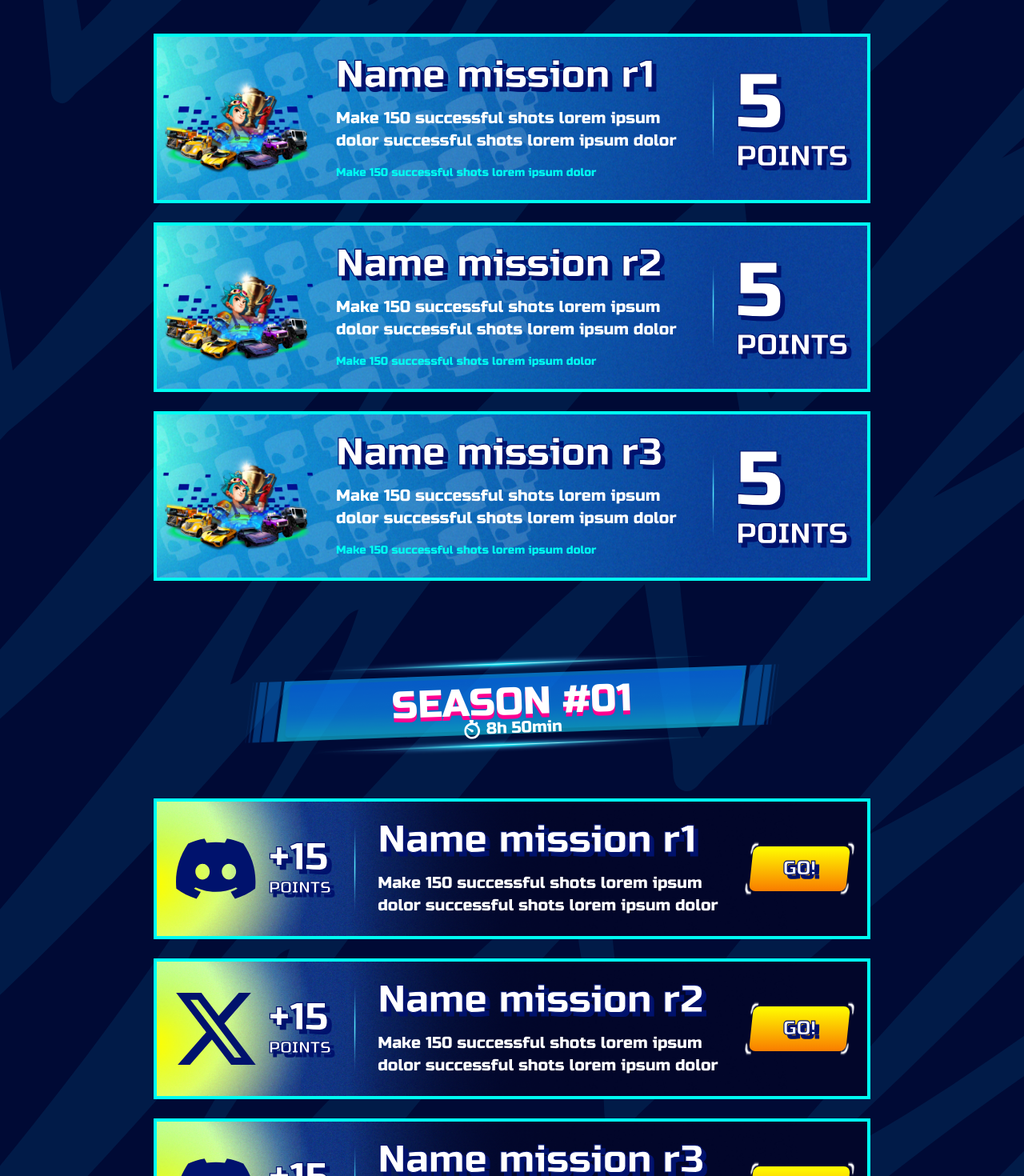
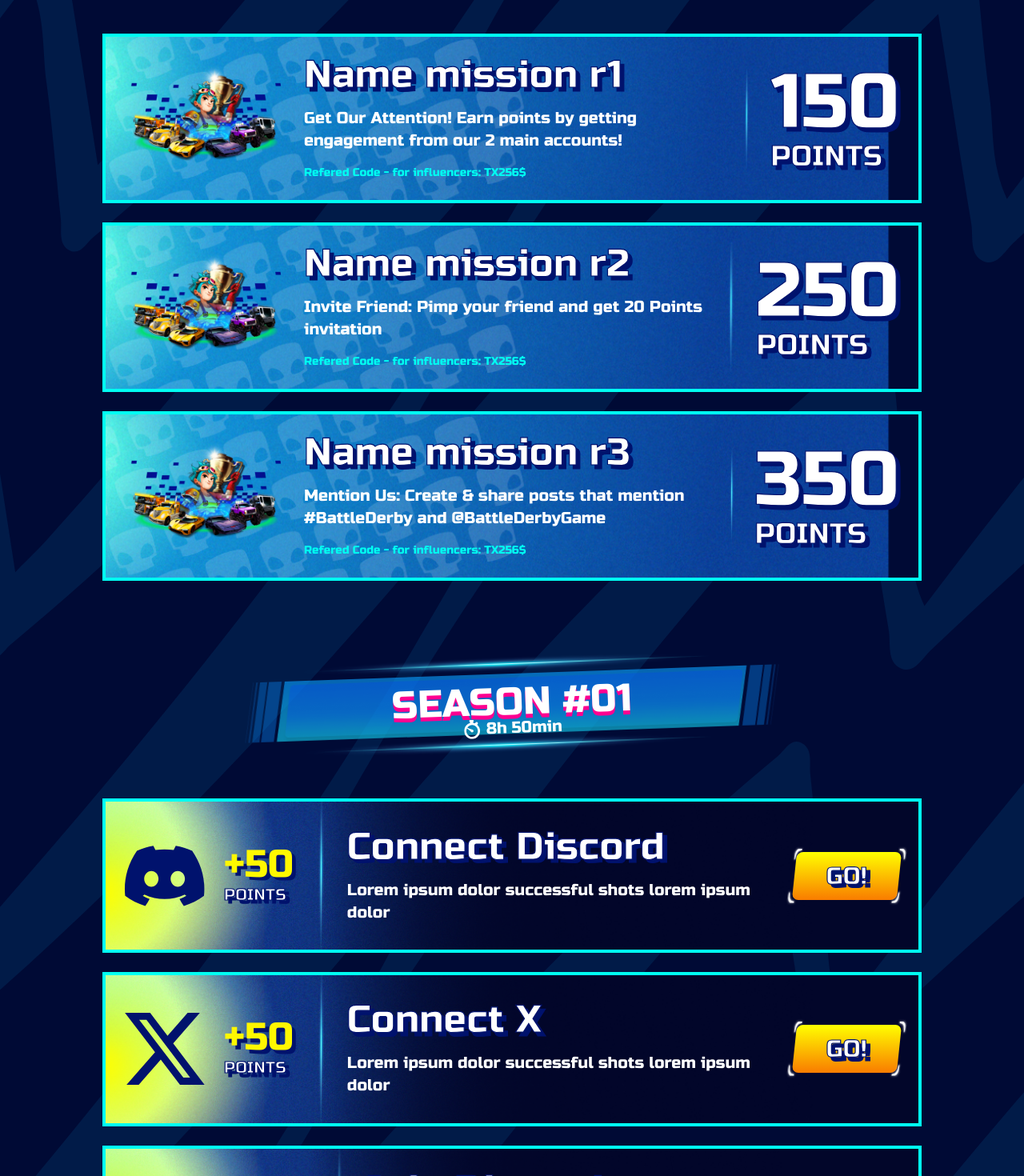
Before and after one commit to outofofficegames/socialfi-web, a Next.js app: page / in a window 1280 px wide. Shown: the part 800-2270 px from the top of the page at 80% size. Built offline with nearby package versions, Linux system fonts and the light colour scheme.

Commit message:
style: add styles

```diff
--- a/src/components/common/menu.tsx
+++ b/src/components/common/menu.tsx
@@ -14,7 +14,7 @@
       <MenuButton>
         <Interactor
           icon={
-            <Image src={StarIcon} width={30} height={28} alt="Login start" />
+            <Image src={StarIcon} width={40} height={40} alt="Login start" />
           }
           title="Login"
         />
--- a/src/components/season/index.tsx
+++ b/src/components/season/index.tsx
@@ -6,30 +6,39 @@
   {
     id: 1,
     image: Discord,
-    title: 'Name mission r1',
-    description:
-      'Make 150 successful shots lorem ipsum dolor successful shots lorem ipsum dolor',
-    hint: 'Make 150 successful shots lorem ipsum dolor',
-    points: 15,
+    title: 'Connect Discord',
+    description: 'Lorem ipsum dolor successful shots lorem ipsum dolor',
+    points: 50,
   },
   {
     id: 2,
     image: XIcon,
 
-    title: 'Name mission r2',
-    description:
-      'Make 150 successful shots lorem ipsum dolor successful shots lorem ipsum dolor',
-    hint: 'Make 150 successful shots lorem ipsum dolor',
-    points: 15,
+    title: 'Connect X',
+    description: 'Lorem ipsum dolor successful shots lorem ipsum dolor',
+    points: 50,
   },
   {
     id: 2,
-    title: 'Name mission r3',
+    title: 'Join Discord',
     image: Discord,
-    description:
-      'Make 150 successful shots lorem ipsum dolor successful shots lorem ipsum dolor',
-    hint: 'Make 150 successful shots lorem ipsum dolor',
-    points: 15,
+    description: 'Lorem ipsum dolor successful shots lorem ipsum dolor',
+    points: 100,
+  },
+  {
+    id: 2,
+    image: XIcon,
+
+    title: 'Follow BD on X',
+    description: 'Lorem ipsum dolor successful shots lorem ipsum dolor',
+    points: 150,
+  },
+  {
+    id: 2,
+    image: XIcon,
+
+    title: 'Subscribe YT',
+    points: 150,
   },
 ]
 export default function Season() {
--- a/src/components/season/list.tsx
+++ b/src/components/season/list.tsx
@@ -2,7 +2,7 @@
 
 export default function SeasonList({ data }: { data: any[] }) {
   return (
-    <div className="flex flex-col gap-6 max-w-4xl mx-auto">
+    <div className="flex flex-col gap-6 max-w-5xl mx-auto">
       {data.map((item) => (
         <SeasonListItem item={item} key={item.id} />
       ))}
--- a/src/components/season/listItem.tsx
+++ b/src/components/season/listItem.tsx
@@ -7,7 +7,7 @@
 export default function SeasonListItem({ item }: { item: any }) {
   return (
     <div className="bg-cover bg-seasonItem flex bg-layer1 gap-6 bg-no-repeat border-4 border-BDlightblue items-center">
-      <div className="flex items-center relative flex-shrink-0 gap-4 pl-6">
+      <div className="flex items-center relative flex-shrink-0 gap-6 pl-6">
         <Image
           src={item.image}
           width={100}
@@ -16,7 +16,7 @@
           className="aspect-square"
         />
         <div className="z-10">
-          <StrokedText var="span" className=" text-5xl">
+          <StrokedText var="span" className=" text-5xl" type="tertiary">
             +{item.points}
           </StrokedText>
           <StrokedText var="span" className="uppercase text-xl">
@@ -27,7 +27,7 @@
       <div>
         <Image src={BorderImage} width={20} height={185} alt="border" />
       </div>
-      <div className="flex flex-col gap-4 z-20 relative py-6">
+      <div className="flex flex-col gap-4 z-20 relative py-6 flex-grow">
         <StrokedText var="h3" className="text-5xl">
           {item.title}
         </StrokedText>
--- a/src/components/seasonTracking/index.tsx
+++ b/src/components/seasonTracking/index.tsx
@@ -7,28 +7,27 @@
     image: HeroImage2,
     title: 'Name mission r1',
     description:
-      'Make 150 successful shots lorem ipsum dolor successful shots lorem ipsum dolor',
-    hint: 'Make 150 successful shots lorem ipsum dolor',
-    points: 5,
+      'Get Our Attention! Earn points by getting engagement from our 2 main accounts!',
+    hint: 'Refered Code - for influencers: TX256$',
+    points: 150,
   },
   {
     id: 2,
     image: HeroImage2,
 
     title: 'Name mission r2',
-    description:
-      'Make 150 successful shots lorem ipsum dolor successful shots lorem ipsum dolor',
-    hint: 'Make 150 successful shots lorem ipsum dolor',
-    points: 5,
+    description: 'Invite Friend: Pimp your friend and get 20 Points invitation',
+    hint: 'Refered Code - for influencers: TX256$',
+    points: 250,
   },
   {
-    id: 2,
+    id: 3,
     title: 'Name mission r3',
     image: HeroImage2,
     description:
-      'Make 150 successful shots lorem ipsum dolor successful shots lorem ipsum dolor',
-    hint: 'Make 150 successful shots lorem ipsum dolor',
-    points: 5,
+      'Mention Us: Create & share posts that mention #BattleDerby and @BattleDerbyGame',
+    hint: 'Refered Code - for influencers: TX256$',
+    points: 350,
   },
 ]
 export default function TrackingSesson() {
--- a/src/components/seasonTracking/list.tsx
+++ b/src/components/seasonTracking/list.tsx
@@ -2,7 +2,7 @@
 
 export default function TrackingSeasonList({ data }: { data: any[] }) {
   return (
-    <div className="flex flex-col gap-6 max-w-4xl mx-auto">
+    <div className="flex flex-col gap-6 max-w-5xl mx-auto">
       {data.map((item) => (
         <TrackingSeasonListItem item={item} key={item.id} />
       ))}
--- a/src/components/seasonTracking/listItem.tsx
+++ b/src/components/seasonTracking/listItem.tsx
@@ -10,7 +10,7 @@
         width={200}
         height={200}
         alt={item.title}
-        className=" self-end"
+        className="ml-6"
       />
       <div className="flex flex-col gap-4 z-10 py-6">
         <StrokedText var="h3" className="text-5xl">
--- a/src/components/themed/interactionChild.tsx
+++ b/src/components/themed/interactionChild.tsx
@@ -29,7 +29,7 @@
       {isLoading ? <Loader size="md" tint="fill-white" /> : icon}
       <StrokedText
         var="span"
-        className={clsx(isLoading && 'ml-1', 'uppercase text-2xl')}
+        className={clsx(isLoading && 'ml-1', 'uppercase text-3xl')}
       >
         {title}
       </StrokedText>
--- a/src/components/themed/strokedText.tsx
+++ b/src/components/themed/strokedText.tsx
@@ -6,7 +6,7 @@
     HTMLAttributes<HTMLParagraphElement> {
   content?: string
   var: 'h1' | 'h2' | 'h3' | 'h4' | 'h5' | 'h6' | 'p' | 'span'
-  type?: 'primary' | 'secondary'
+  type?: 'primary' | 'secondary' | 'tertiary' | 'quaternary'
 }
 export default function StrokedText({
   content,
@@ -20,14 +20,14 @@
         className={clsx(
           props.className,
           type === 'primary' && 'text-stroke',
-          ' text-white '
+          type === 'tertiary' ? 'text-BDyellow' : ' text-white '
         )}
       >
         {content || props.children}
         <span
           className={clsx(
             props.className,
-            type === 'primary' ? 'text-[#00126D]' : 'text-BDpink',
+            type === 'secondary' ? 'text-BDpink' : 'text-[#00126D]',
             'absolute  inset-[0.3rem] z-[-1]'
           )}
         >
```
